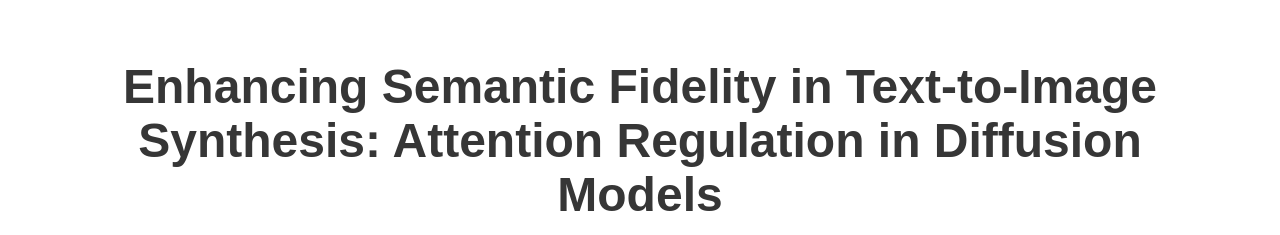
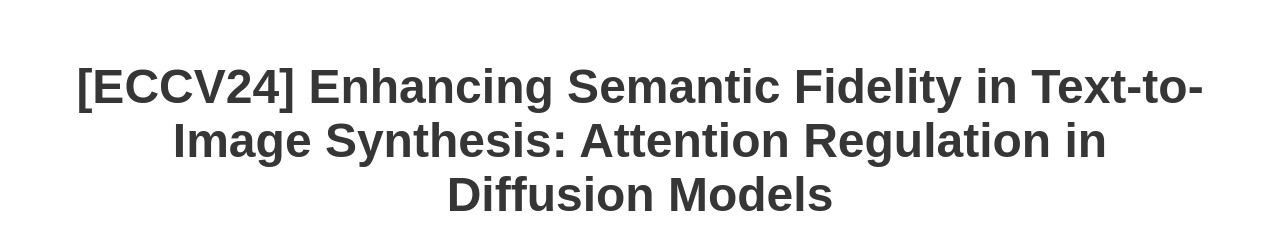
Before and after one commit to YaNgZhAnG-V5/attention_regulation, a plain HTML site: page index.html in a window 1280 px wide. Shown: the top 235 px of the page. Drawn offline with nearby package versions, Linux system fonts and the light colour scheme; some icons are missing; a web font is replaced by a local one.

Commit message:
Update index.html

```diff
--- a/index.html
+++ b/index.html
@@ -3,7 +3,7 @@
 <head>
   <meta charset="utf-8">
 
-  <meta property="og:title" content="Enhancing Semantic Fidelity in Text-to-Image Synthesis: Attention Regulation
+  <meta property="og:title" content="[ECCV24] Enhancing Semantic Fidelity in Text-to-Image Synthesis: Attention Regulation
   in Diffusion Models"/>
   <meta property="og:url" content="https://YaNgZhAnG-V5.github.io/attention_regulation"/>
 
@@ -35,7 +35,7 @@
   <div class="hero-body">
     <div class="container is-max-widescreen">
         <div class="column has-text-centered">
-          <h1 class="title is-1 publication-title">Enhancing Semantic Fidelity in Text-to-Image Synthesis: Attention Regulation
+          <h1 class="title is-1 publication-title">[ECCV24] Enhancing Semantic Fidelity in Text-to-Image Synthesis: Attention Regulation
             in Diffusion Models</h1>
         </div>
     </div>
```
